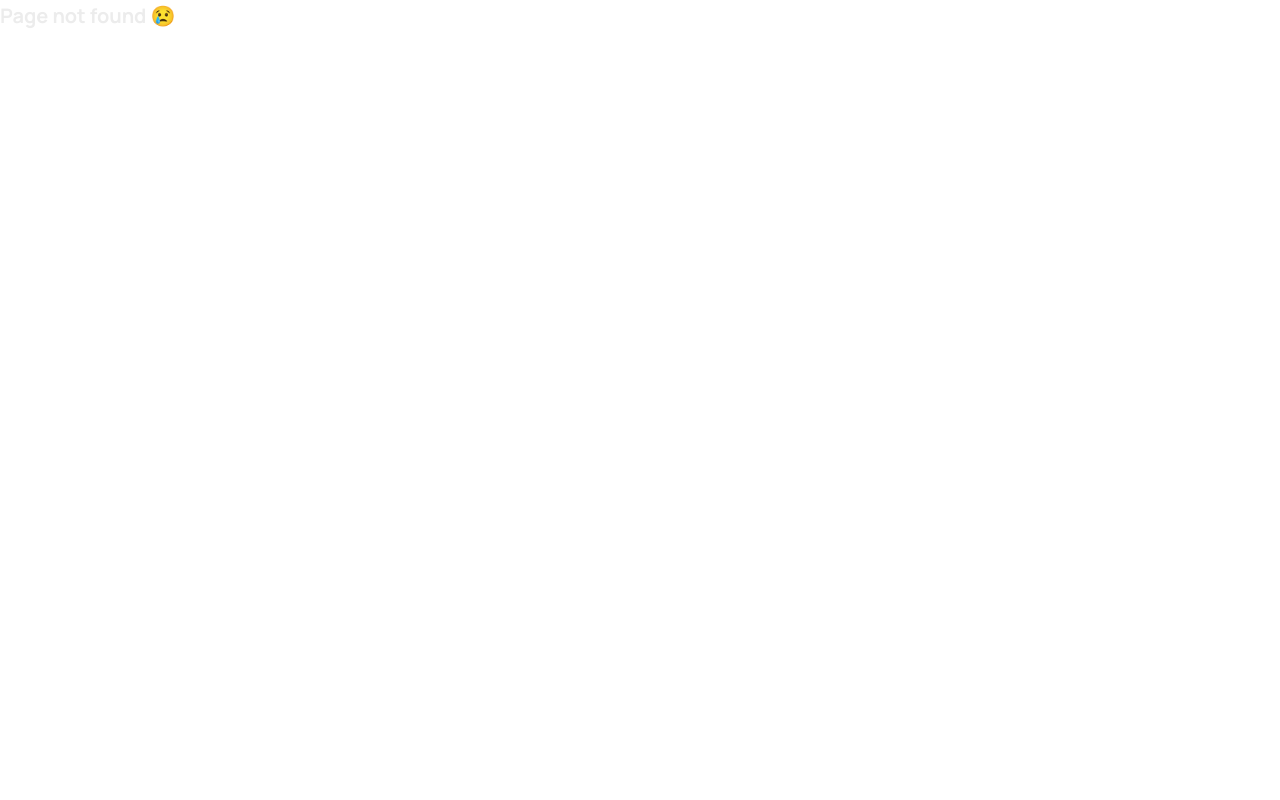
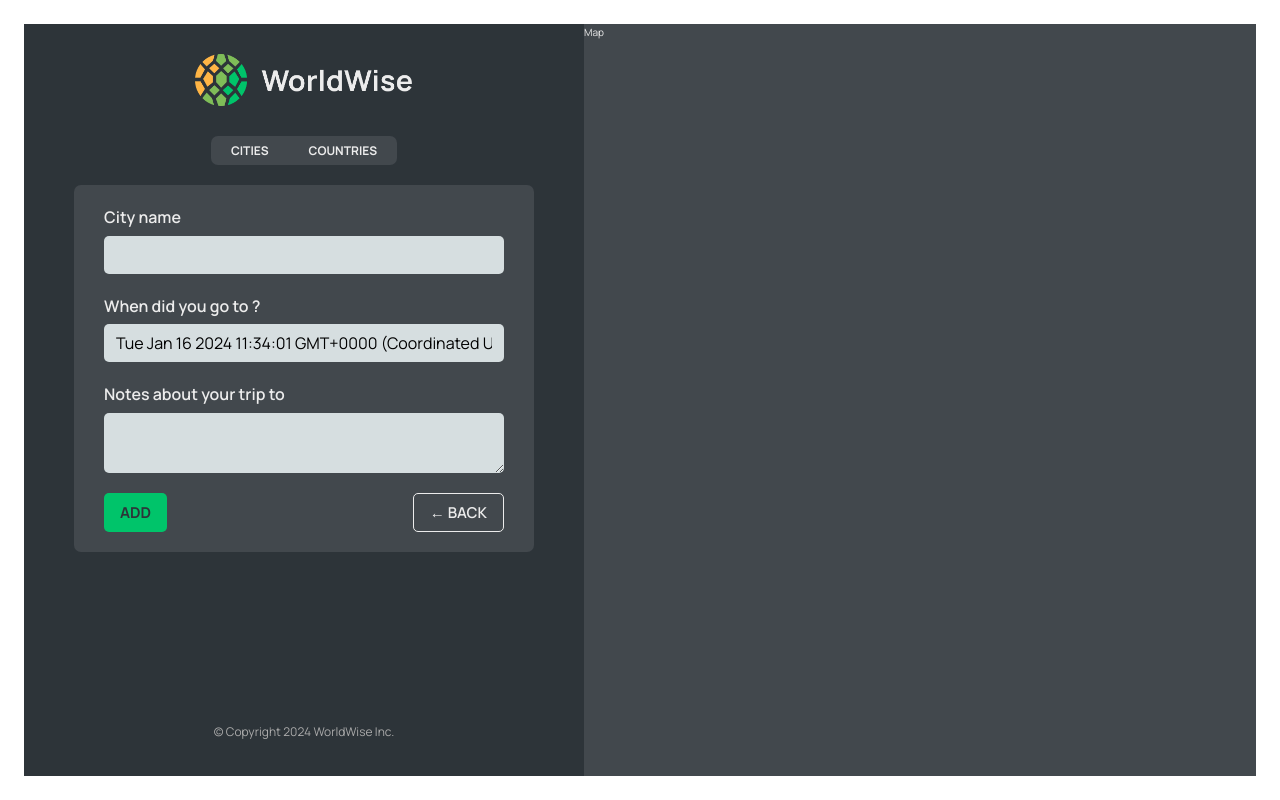
Before and after one commit to Qutred/worldwise, a React (Vite) app: page /app/form in a window 1280 px wide. Before the commit this address had no page. Built offline with nearby package versions, Linux system fonts and the light colour scheme; data requests are answered from the project's data file.

Commit message:
added more navigation

```diff
--- a/src/App.jsx
+++ b/src/App.jsx
@@ -1,4 +1,4 @@
-import {BrowserRouter, Route, Routes} from 'react-router-dom'
+import {BrowserRouter, Navigate, Route, Routes} from 'react-router-dom'
 
 import Product from './pages/Product'
 import Pricing from './pages/Pricing'
@@ -10,6 +10,7 @@
 import {useState, useEffect} from 'react'
 import CoutryList from './components/CountryList'
 import City from './components/City'
+import Form from './components/Form'
 
 const BASE_URL = 'http://localhost:9000'
 
@@ -40,10 +41,7 @@
         <Route path='product' element={<Product />} />
         <Route path='pricing' element={<Pricing />} />
         <Route path='app' element={<AppLayout />}>
-          <Route
-            index
-            element={<CityList cities={cities} isLoading={isLoading} />}
-          />
+          <Route index element={<Navigate to='cities' replace />} />
           <Route
             path='cities'
             element={<CityList cities={cities} isLoading={isLoading} />}
@@ -56,7 +54,7 @@
             path='countries'
             element={<CoutryList cities={cities} isLoading={isLoading} />}
           />
-          <Route path='forms' element={<p>Forms</p>} />
+          <Route path='form' element={<Form />} />
         </Route>
         <Route path='*' element={<PageNotFound />} />
       </Routes>
--- /dev/null
+++ b/src/components/Button.jsx
@@ -0,0 +1,14 @@
+import React from 'react'
+import styles from './Button.module.css'
+
+const Button = ({children, onCLick, type}) => {
+  return (
+    <button
+      className={`${styles.btn} ${type && styles[type]}`}
+      onClick={onCLick}>
+      {children}
+    </button>
+  )
+}
+
+export default Button
--- a/src/components/City.jsx
+++ b/src/components/City.jsx
@@ -1,3 +1,4 @@
+// import {useParams} from 'react-router-dom'
 import styles from './City.module.css'
 
 const formatDate = date =>
@@ -9,6 +10,7 @@
   }).format(new Date(date))
 
 function City() {
+  // const {id} = useParams()
   // TEMP DATA
   const currentCity = {
     cityName: 'Lisbon',
--- a/src/components/CityItem.jsx
+++ b/src/components/CityItem.jsx
@@ -1,4 +1,5 @@
 import styles from './CityItem.module.css'
+import {Link} from 'react-router-dom'
 
 const formatDate = date =>
   new Intl.DateTimeFormat('en', {
@@ -8,15 +9,19 @@
   }).format(new Date(date))
 
 const CityItem = ({city}) => {
-  const {cityName, emoji, date} = city
+  const {cityName, emoji, date, id, position} = city
   return (
-    <li className={styles.cityItem}>
+    <li>
+      <Link
+        className={styles.cityItem}
+        to={`${id}?lat=${position.lat}&lng=${position.lng}`}>
         <span className={styles.emoji}>
           {emoji} {city.unicode && `&#${city.unicode};`}
         </span>
         <h3 className={styles.name}>{cityName}</h3>
         <time className={styles.date}>{formatDate(date)}</time>
         <button className={styles.deleteBtn}>&times;</button>
+      </Link>
     </li>
   )
 }
--- a/src/components/Form.jsx
+++ b/src/components/Form.jsx
@@ -1,59 +1,68 @@
 // "https://api.bigdatacloud.net/data/reverse-geocode-client?latitude=0&longitude=0"
 
-import { useState } from "react";
+import {useState} from 'react'
 
-import styles from "./Form.module.css";
+import styles from './Form.module.css'
+
+import Button from './Button'
+import {useNavigate} from 'react-router-dom'
 
 export function convertToEmoji(countryCode) {
   const codePoints = countryCode
     .toUpperCase()
-    .split("")
-    .map((char) => 127397 + char.charCodeAt());
-  return String.fromCodePoint(...codePoints);
+    .split('')
+    .map(char => 127397 + char.charCodeAt())
+  return String.fromCodePoint(...codePoints)
 }
 
 function Form() {
-  const [cityName, setCityName] = useState("");
-  const [country, setCountry] = useState("");
-  const [date, setDate] = useState(new Date());
-  const [notes, setNotes] = useState("");
+  const navigate = useNavigate()
+  const [cityName, setCityName] = useState('')
+  const [country, setCountry] = useState('')
+  const [date, setDate] = useState(new Date())
+  const [notes, setNotes] = useState('')
 
   return (
     <form className={styles.form}>
       <div className={styles.row}>
-        <label htmlFor="cityName">City name</label>
+        <label htmlFor='cityName'>City name</label>
         <input
-          id="cityName"
-          onChange={(e) => setCityName(e.target.value)}
+          id='cityName'
+          onChange={e => setCityName(e.target.value)}
           value={cityName}
         />
         {/* <span className={styles.flag}>{emoji}</span> */}
       </div>
 
       <div className={styles.row}>
-        <label htmlFor="date">When did you go to {cityName}?</label>
-        <input
-          id="date"
-          onChange={(e) => setDate(e.target.value)}
-          value={date}
-        />
+        <label htmlFor='date'>When did you go to {cityName}?</label>
+        <input id='date' onChange={e => setDate(e.target.value)} value={date} />
       </div>
 
       <div className={styles.row}>
-        <label htmlFor="notes">Notes about your trip to {cityName}</label>
+        <label htmlFor='notes'>Notes about your trip to {cityName}</label>
         <textarea
-          id="notes"
-          onChange={(e) => setNotes(e.target.value)}
+          id='notes'
+          onChange={e => setNotes(e.target.value)}
           value={notes}
         />
       </div>
 
       <div className={styles.buttons}>
-        <button>Add</button>
-        <button>&larr; Back</button>
+        {/* <button>Add</button>
+        <button>&larr; Back</button> */}
+        <Button type='primary'>Add</Button>
+        <Button
+          type='back'
+          onCLick={e => {
+            e.preventDefault()
+            navigate(-1)
+          }}>
+          &larr; Back
+        </Button>
       </div>
     </form>
-  );
+  )
 }
 
-export default Form;
+export default Form
--- a/src/components/Map.jsx
+++ b/src/components/Map.jsx
@@ -1,7 +1,17 @@
+import {useNavigate, useSearchParams} from 'react-router-dom'
 import styles from './Map.module.css'
 
 const Map = () => {
-  return <div className={styles.mapContainer}>Map</div>
+  const [searchParams, setSearchParams] = useSearchParams()
+  const navigate = useNavigate()
+  const lat = searchParams.get('lat')
+  const lng = searchParams.get('lng')
+  console.log(lat, lng)
+  return (
+    <div className={styles.mapContainer} onClick={() => navigate('form')}>
+      Map
+    </div>
+  )
 }
 
 export default Map
--- a/src/pages/Homepage.jsx
+++ b/src/pages/Homepage.jsx
@@ -1,8 +1,12 @@
-import styles from "./Homepage.module.css";
+import {Link} from 'react-router-dom'
+import PageNav from '../components/PageNav'
+import styles from './Homepage.module.css'
 
 export default function Homepage() {
   return (
     <main className={styles.homepage}>
+      <PageNav />
+
       <section>
         <h1>
           You travel the world.
@@ -14,7 +18,10 @@
           of. Never forget your wonderful experiences, and show your friends how
           you have wandered the world.
         </h2>
+        <Link to='/login' className='cta'>
+          Start tracking now
+        </Link>
       </section>
     </main>
-  );
+  )
 }
```
Lines whose indentation alone changed are shown as unchanged.
